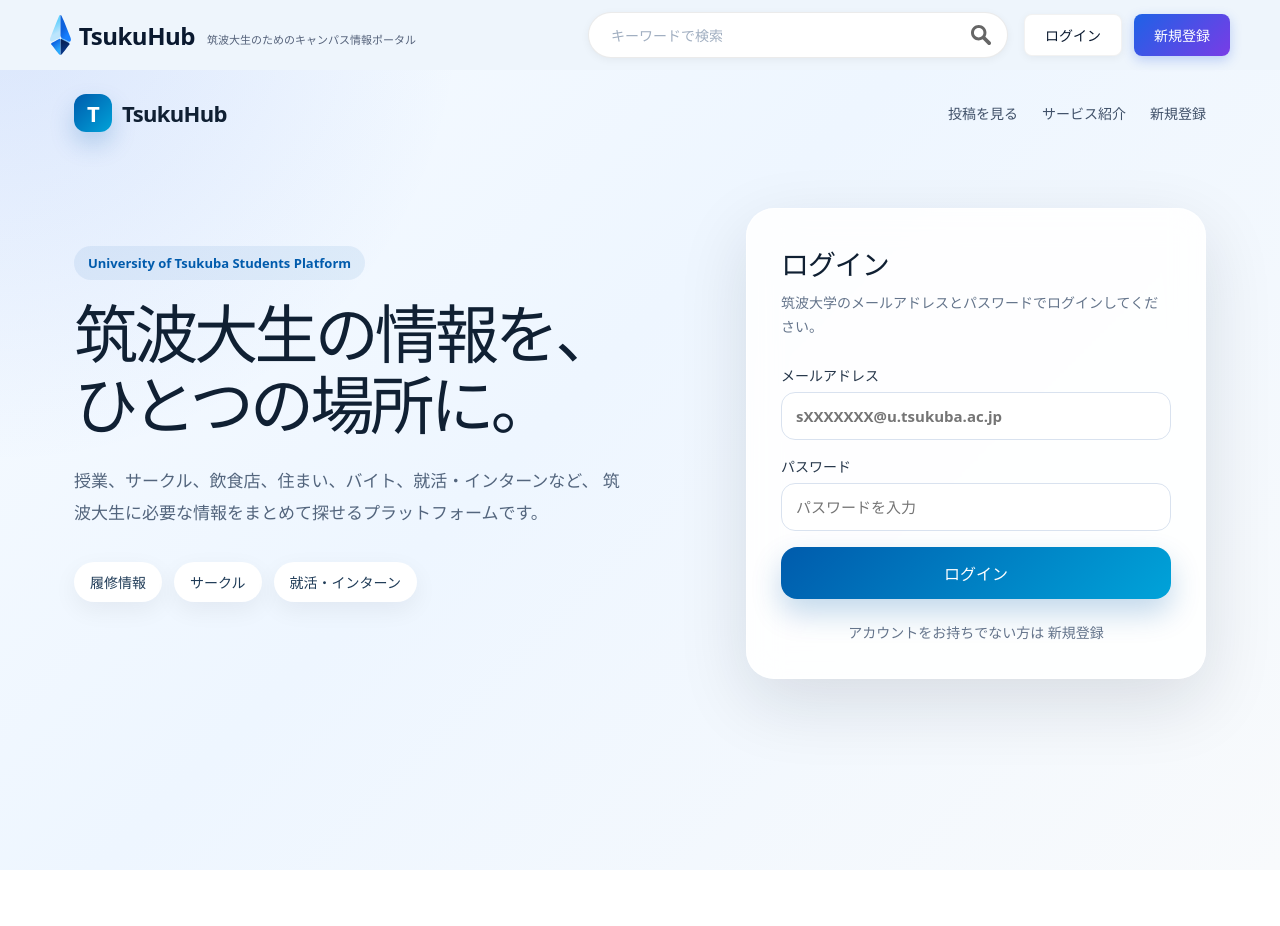
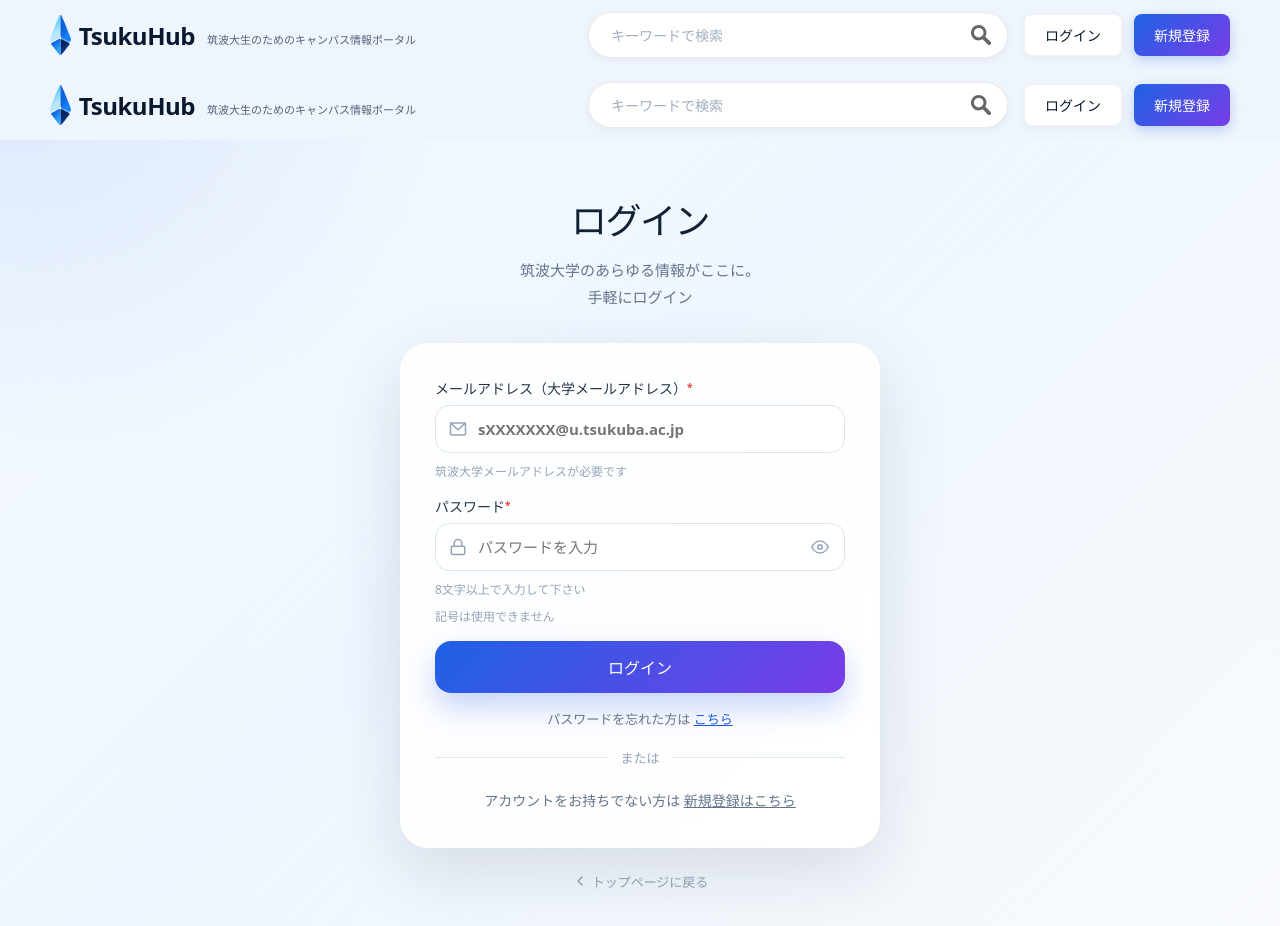
Before and after one commit to tsukuba-cojt/2026_TsukuHub, a React (Vite) app: page /login in a window 1280 px wide. Shown: the top 926 px of the page. Before the commit the page ends 870 px from the top, so only its background shows below. Built offline with nearby package versions, Linux system fonts and the light colour scheme; no server answers.

Commit message:
ログイン画面コンポーネント作成

```diff
--- a/src/pages/Login.tsx
+++ b/src/pages/Login.tsx
@@ -1,12 +1,58 @@
 import "../styles/Auth.css";
 import React, { useEffect, useState } from "react";
-import { useNavigate } from "react-router-dom";
+import { useNavigate, Link } from "react-router-dom";
 import { createClient } from "@supabase/supabase-js";
+import Header from "../components/utility/Header";
 
 const supabase = createClient(
   import.meta.env.VITE_SUPABASE_URL,
   import.meta.env.VITE_SUPABASE_PUBLISHABLE_KEY
 );
+
+function MailIcon() {
+  return (
+    <svg width="18" height="18" viewBox="0 0 24 24" fill="none" stroke="currentColor" strokeWidth="2" strokeLinecap="round" strokeLinejoin="round" aria-hidden="true">
+      <rect x="2" y="4" width="20" height="16" rx="2" />
+      <polyline points="2,4 12,13 22,4" />
+    </svg>
+  );
+}
+
+function LockIcon() {
+  return (
+    <svg width="18" height="18" viewBox="0 0 24 24" fill="none" stroke="currentColor" strokeWidth="2" strokeLinecap="round" strokeLinejoin="round" aria-hidden="true">
+      <rect x="3" y="11" width="18" height="11" rx="2" ry="2" />
+      <path d="M7 11V7a5 5 0 0 1 10 0v4" />
+    </svg>
+  );
+}
+
+function EyeIcon() {
+  return (
+    <svg width="18" height="18" viewBox="0 0 24 24" fill="none" stroke="currentColor" strokeWidth="2" strokeLinecap="round" strokeLinejoin="round" aria-hidden="true">
+      <path d="M1 12s4-8 11-8 11 8 11 8-4 8-11 8-11-8-11-8z" />
+      <circle cx="12" cy="12" r="3" />
+    </svg>
+  );
+}
+
+function EyeOffIcon() {
+  return (
+    <svg width="18" height="18" viewBox="0 0 24 24" fill="none" stroke="currentColor" strokeWidth="2" strokeLinecap="round" strokeLinejoin="round" aria-hidden="true">
+      <path d="M17.94 17.94A10.07 10.07 0 0 1 12 20c-7 0-11-8-11-8a18.45 18.45 0 0 1 5.06-5.94" />
+      <path d="M9.9 4.24A9.12 9.12 0 0 1 12 4c7 0 11 8 11 8a18.5 18.5 0 0 1-2.16 3.19" />
+      <line x1="1" y1="1" x2="23" y2="23" />
+    </svg>
+  );
+}
+
+function ChevronLeftIcon() {
+  return (
+    <svg width="16" height="16" viewBox="0 0 24 24" fill="none" stroke="currentColor" strokeWidth="2" strokeLinecap="round" strokeLinejoin="round" aria-hidden="true">
+      <polyline points="15,18 9,12 15,6" />
+    </svg>
+  );
+}
 
 export default function Login() {
   const navigate = useNavigate();
@@ -14,6 +60,7 @@ export default function Login() {
   const [email, setEmail] = useState("");
   const [password, setPassword] = useState("");
   const [authError, setAuthError] = useState<string | null>(null);
+  const [showPassword, setShowPassword] = useState(false);
 
   useEffect(() => {
     supabase.auth.getSession().then(({ data: { session } }) => {
@@ -58,77 +105,81 @@ export default function Login() {
 
   return (
     <div className="auth-page">
-      <header className="auth-header">
-        <div className="brand">
-          <div className="brand-logo">T</div>
-          <span>TsukuHub</span>
-        </div>
-        <nav className="auth-nav">
-          <a href="#">投稿を見る</a>
-          <a href="#">サービス紹介</a>
-          <a href="/signup">新規登録</a>
-        </nav>
-      </header>
+      <Header />
 
-      <main className="auth-main">
-        <section className="auth-hero">
-          <p className="label">University of Tsukuba Students Platform</p>
-          <h1>
-            筑波大生の情報を、
-            <br />
-            ひとつの場所に。
-          </h1>
-          <p>
-            授業、サークル、飲食店、住まい、バイト、就活・インターンなど、
-            筑波大生に必要な情報をまとめて探せるプラットフォームです。
+      <main className="login-main">
+        <h1 className="login-title">ログイン</h1>
+        <p className="login-subtitle">
+          筑波大学のあらゆる情報がここに。<br />
+          手軽にログイン
         </p>
-          <div className="hero-points">
-            <span>履修情報</span>
-            <span>サークル</span>
-            <span>就活・インターン</span>
-          </div>
-        </section>
 
-        <section className="auth-card">
-          <div className="card-title">
-            <h2>ログイン</h2>
-            <p>筑波大学のメールアドレスとパスワードでログインしてください。</p>
-          </div>
-
+        <section className="auth-card login-card">
           <form className="auth-form" onSubmit={handleLogin}>
             <label>
-              メールアドレス
+              <span className="label-text">メールアドレス（大学メールアドレス）<span className="required-mark">*</span></span>
+              <div className="input-wrapper">
+                <span className="input-icon"><MailIcon /></span>
                 <input
                   type="email"
                   placeholder="sXXXXXXX@u.tsukuba.ac.jp"
                   value={email}
                   required
                   onChange={(e) => setEmail(e.target.value)}
+                  className="input-with-icon"
                 />
+              </div>
+              <span className="helper-text">筑波大学メールアドレスが必要です</span>
             </label>
 
             <label>
-              パスワード
+              <span className="label-text">パスワード<span className="required-mark">*</span></span>
+              <div className="input-wrapper">
+                <span className="input-icon"><LockIcon /></span>
                 <input
-                type="password"
+                  type={showPassword ? "text" : "password"}
                   placeholder="パスワードを入力"
                   value={password}
                   required
                   onChange={(e) => setPassword(e.target.value)}
+                  className="input-with-icon input-with-icon-right"
                 />
+                <button
+                  type="button"
+                  className="input-icon-right"
+                  onClick={() => setShowPassword((v) => !v)}
+                  aria-label={showPassword ? "パスワードを隠す" : "パスワードを表示"}
+                >
+                  {showPassword ? <EyeOffIcon /> : <EyeIcon />}
+                </button>
+              </div>
+              <span className="helper-text">8文字以上で入力して下さい</span>
+              <span className="helper-text">記号は使用できません</span>
             </label>
 
             {authError && <p className="auth-error">{authError}</p>}
 
-            <button className="primary-button" disabled={loading}>
+            <button className="primary-button login-gradient-button" disabled={loading}>
               {loading ? "ログイン中..." : "ログイン"}
             </button>
           </form>
 
+          <p className="forgot-password-text">
+            パスワードを忘れた方は <a href="#">こちら</a>
+          </p>
+
+          <div className="login-divider">
+            <span>または</span>
+          </div>
+
           <p className="switch-text">
-            アカウントをお持ちでない方は <a href="/signup">新規登録</a>
+            アカウントをお持ちでない方は <a href="/signup">新規登録はこちら</a>
           </p>
         </section>
+
+        <Link to="/" className="back-link">
+          <ChevronLeftIcon /> トップページに戻る
+        </Link>
       </main>
     </div>
   );
--- a/src/styles/Auth.css
+++ b/src/styles/Auth.css
@@ -256,6 +256,10 @@ a {
   line-height: 1.7;
 }
 
+.switch-text a {
+  text-decoration: underline;
+}
+
 .user-box {
   padding: 16px;
   margin-bottom: 20px;
@@ -281,6 +285,157 @@ a {
   font-size: 0.875rem;
   margin: -0.25rem 0 0.5rem;
 }
+
+/* ===== ログインページ専用スタイル ===== */
+
+.login-main {
+  display: flex;
+  flex-direction: column;
+  align-items: center;
+  padding: 52px 24px 80px;
+}
+
+.login-title {
+  margin: 0 0 12px;
+  font-size: 36px;
+  font-weight: 800;
+  letter-spacing: -0.04em;
+  color: #102033;
+  text-align: center;
+}
+
+.login-subtitle {
+  margin: 0 0 32px;
+  text-align: center;
+  color: #64748b;
+  font-size: 15px;
+  line-height: 1.8;
+}
+
+.login-card {
+  width: 100%;
+  max-width: 480px;
+}
+
+/* 必須マーク（上付き表示） */
+.required-mark {
+  color: #e53e3e;
+  font-weight: 700;
+  font-size: 0.72em;
+  position: relative;
+  top: -0.3em;
+}
+
+/* アイコン付き入力ラッパー */
+.input-wrapper {
+  position: relative;
+  display: flex;
+  align-items: center;
+}
+
+.input-icon {
+  position: absolute;
+  left: 14px;
+  color: #94a3b8;
+  display: flex;
+  align-items: center;
+  pointer-events: none;
+  z-index: 1;
+}
+
+.input-with-icon {
+  padding-left: 42px !important;
+}
+
+.input-with-icon-right {
+  padding-right: 42px !important;
+}
+
+.input-icon-right {
+  position: absolute;
+  right: 10px;
+  background: none;
+  border: none;
+  padding: 6px;
+  cursor: pointer;
+  color: #94a3b8;
+  display: flex;
+  align-items: center;
+  border-radius: 6px;
+  transition: color 0.15s ease;
+}
+
+.input-icon-right:hover {
+  color: #64748b;
+}
+
+/* ヘルパーテキスト */
+.helper-text {
+  display: block;
+  font-size: 12px;
+  color: #94a3b8;
+  font-weight: 400;
+  margin-top: 2px;
+}
+
+/* ログインボタングラデーション（ヘッダーの新規登録ボタンと同じ） */
+.login-gradient-button {
+  background: var(--gradient-register) !important;
+  box-shadow: 0 14px 30px rgba(30, 87, 230, 0.25) !important;
+}
+
+.login-gradient-button:hover {
+  box-shadow: 0 18px 36px rgba(30, 87, 230, 0.35) !important;
+}
+
+/* パスワードを忘れた方 */
+.forgot-password-text {
+  margin: 16px 0 0;
+  text-align: center;
+  font-size: 13px;
+  color: #64748b;
+}
+
+.forgot-password-text a {
+  color: #1e57e6;
+  text-decoration: underline;
+}
+
+/* または 区切り線 */
+.login-divider {
+  display: flex;
+  align-items: center;
+  gap: 12px;
+  margin: 20px 0;
+  color: #94a3b8;
+  font-size: 13px;
+}
+
+.login-divider::before,
+.login-divider::after {
+  content: "";
+  flex: 1;
+  height: 1px;
+  background: #e2e8f0;
+}
+
+/* トップページに戻るリンク */
+.back-link {
+  display: inline-flex;
+  align-items: center;
+  gap: 4px;
+  margin-top: 24px;
+  font-size: 13px;
+  color: #94a3b8;
+  text-decoration: none;
+  transition: color 0.15s ease;
+}
+
+.back-link:hover {
+  color: #64748b;
+}
+
+/* ===== ここまでログインページ専用 ===== */
 
 @media (max-width: 900px) {
   .auth-main {
```
Lines whose indentation alone changed are shown as unchanged.
